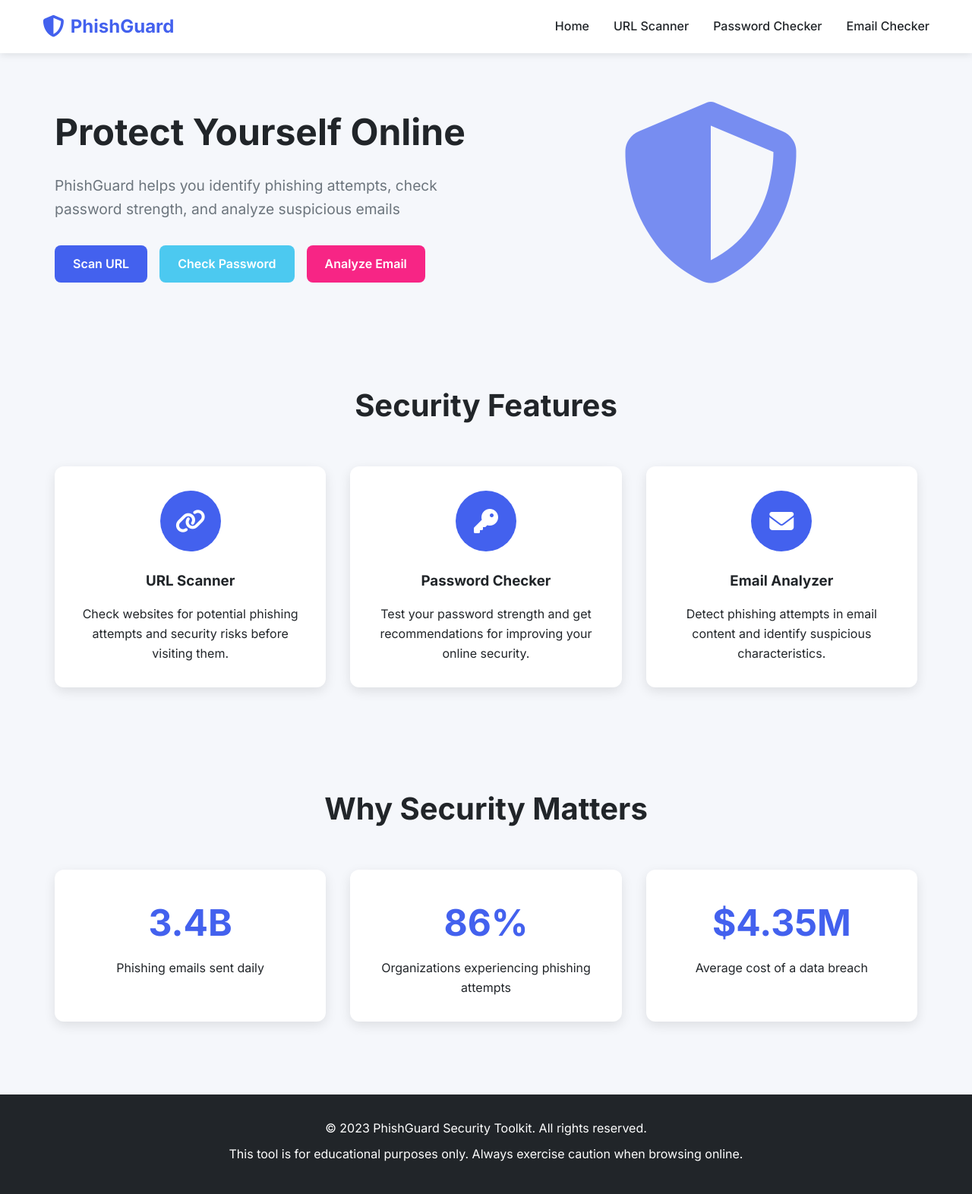
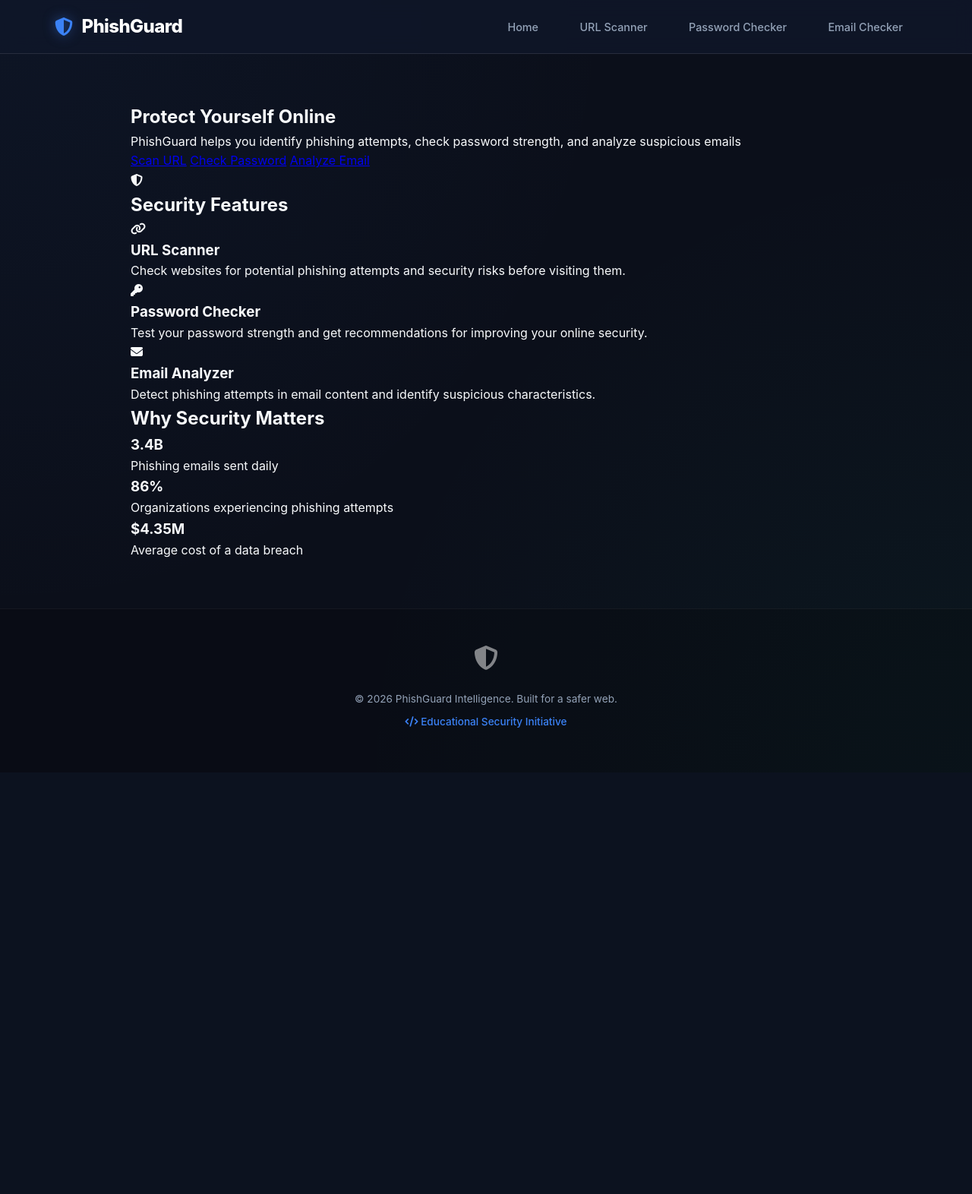
Before and after one commit to CreedHub6/Phishguard, a Django app: page / in a window 1280 px wide. Shown: the whole page at 76% size. After the commit the page ends 958 px from the top, so only its background shows below. Run offline with Django 4.2, Linux system fonts and the light colour scheme; data comes from the database, SQL or seed files in the repository.

Commit message:
Templates

```diff
--- a/templates/base.html
+++ b/templates/base.html
@@ -3,38 +3,190 @@
 <head>
     <meta charset="UTF-8">
     <meta name="viewport" content="width=device-width, initial-scale=1.0">
-    <title>PhishGuard - Security Toolkit</title>
+    <title>PhishGuard | Security Toolkit</title>
+
     <link rel="stylesheet" href="https://cdnjs.cloudflare.com/ajax/libs/font-awesome/6.4.0/css/all.min.css">
-    <link href="https://fonts.googleapis.com/css2?family=Inter:wght@300;400;500;600;700&display=swap" rel="stylesheet">
-    <link rel="stylesheet" href="/static/css/modern.css">
-    <link rel="stylesheet" href="/static/css/style.css">
+
+    <style>
+        :root {
+            --brand-primary: #3b82f6;
+            --brand-success: #10b981;
+            --brand-warning: #f59e0b;
+            --brand-danger: #ef4444;
+            --dark-bg: #0f172a;
+            --glass-bg: rgba(255, 255, 255, 0.03);
+            --text-light: #f8fafc;
+            --text-dim: #94a3b8;
+            --white: #ffffff;
+            --transition: all 0.3s cubic-bezier(0.4, 0, 0.2, 1);
+        }
+
+        * {
+            margin: 0;
+            padding: 0;
+            box-sizing: border-box;
+        }
+
+        body {
+            font-family: 'Inter', system-ui, -apple-system, sans-serif;
+            background-color: #0b0f1a;
+            background-image:
+                radial-gradient(circle at 0% 0%, rgba(59, 130, 246, 0.05) 0%, transparent 50%),
+                radial-gradient(circle at 100% 100%, rgba(16, 185, 129, 0.05) 0%, transparent 50%);
+            color: var(--text-light);
+            line-height: 1.6;
+            min-height: 100vh;
+            display: flex;
+            flex-direction: column;
+        }
+
+        /* --- MODERN NAVBAR --- */
+        .navbar {
+            background: rgba(15, 23, 42, 0.8);
+            backdrop-filter: blur(12px);
+            -webkit-backdrop-filter: blur(12px);
+            border-bottom: 1px solid rgba(255, 255, 255, 0.1);
+            padding: 1rem 0;
+            position: sticky;
+            top: 0;
+            z-index: 1000;
+        }
+
+        .nav-container {
+            max-width: 1200px;
+            margin: 0 auto;
+            display: flex;
+            justify-content: space-between;
+            align-items: center;
+            padding: 0 2rem;
+        }
+
+        .nav-logo {
+            display: flex;
+            align-items: center;
+            gap: 12px;
+            color: var(--white);
+            text-decoration: none;
+            font-size: 1.5rem;
+            font-weight: 800;
+            letter-spacing: -0.025em;
+        }
+
+        .nav-logo i {
+            color: var(--brand-primary);
+            filter: drop-shadow(0 0 8px rgba(59, 130, 246, 0.5));
+        }
+
+        .nav-menu {
+            display: flex;
+            list-style: none;
+            gap: 1rem;
+        }
+
+        .nav-link {
+            color: var(--text-dim);
+            text-decoration: none;
+            font-weight: 500;
+            font-size: 0.9rem;
+            padding: 0.6rem 1.2rem;
+            border-radius: 8px;
+            transition: var(--transition);
+        }
+
+        .nav-link:hover {
+            color: var(--white);
+            background: var(--glass-bg);
+        }
+
+        /* Active link styling - you can apply this class dynamically in your templates */
+        .nav-link.active {
+            color: var(--white);
+            background: rgba(59, 130, 246, 0.1);
+            border: 1px solid rgba(59, 130, 246, 0.2);
+        }
+
+        /* --- MAIN CONTENT AREA --- */
+        main {
+            flex: 1;
+            width: 100%;
+            max-width: 1000px;
+            margin: 0 auto;
+            padding: 4rem 2rem;
+        }
+
+        /* --- FOOTER --- */
+        .footer {
+            padding: 3rem 0;
+            border-top: 1px solid rgba(255, 255, 255, 0.05);
+            background: rgba(0, 0, 0, 0.2);
+        }
+
+        .footer-content {
+            max-width: 1200px;
+            margin: 0 auto;
+            text-align: center;
+            padding: 0 2rem;
+        }
+
+        .footer-content p {
+            color: var(--text-dim);
+            font-size: 0.85rem;
+            margin-bottom: 0.5rem;
+        }
+
+        .footer-logo {
+            margin-bottom: 1.5rem;
+            opacity: 0.5;
+            filter: grayscale(1);
+        }
+
+        /* --- MOBILE MENU --- */
+        .hamburger {
+            display: none;
+            cursor: pointer;
+            background: rgba(255, 255, 255, 0.05);
+            border: 1px solid rgba(255, 255, 255, 0.1);
+            color: var(--white);
+            padding: 0.5rem;
+            border-radius: 6px;
+        }
+
+        @media (max-width: 768px) {
+            .hamburger { display: block; }
+            .nav-menu {
+                display: none;
+                flex-direction: column;
+                position: absolute;
+                top: 100%;
+                left: 0;
+                width: 100%;
+                background: #0f172a;
+                padding: 1.5rem;
+                border-bottom: 1px solid rgba(255, 255, 255, 0.1);
+            }
+            .nav-menu.active { display: flex; }
+        }
+    </style>
 </head>
 <body>
+
     <nav class="navbar">
         <div class="nav-container">
-            <div class="nav-logo">
-                <i class="fas fa-shield-alt"></i>
+            <a href="{% url 'index' %}" class="nav-logo">
+                <i class="fas fa-shield-halved"></i>
                 <span>PhishGuard</span>
-            </div>
-            <ul class="nav-menu">
-                <li class="nav-item">
-                    <a href="{% url 'index' %}" class="nav-link">Home</a>
-                </li>
-                <li class="nav-item">
-                    <a href="{% url 'url_scanner' %}" class="nav-link">URL Scanner</a>
-                </li>
-                <li class="nav-item">
-                    <a href="{% url 'password_checker' %}" class="nav-link">Password Checker</a>
-                </li>
-                <li class="nav-item">
-                    <a href="{% url 'email_checker' %}" class="nav-link">Email Checker</a>
-                </li>
+            </a>
+
+            <button class="hamburger" id="nav-toggle">
+                <i class="fas fa-bars"></i>
+            </button>
+
+            <ul class="nav-menu" id="nav-menu">
+                <li><a href="{% url 'index' %}" class="nav-link">Home</a></li>
+                <li><a href="{% url 'url_scanner' %}" class="nav-link">URL Scanner</a></li>
+                <li><a href="{% url 'password_checker' %}" class="nav-link">Password Checker</a></li>
+                <li><a href="{% url 'email_checker' %}" class="nav-link">Email Checker</a></li>
             </ul>
-            <div class="hamburger">
-                <span class="bar"></span>
-                <span class="bar"></span>
-                <span class="bar"></span>
-            </div>
         </div>
     </nav>
 
@@ -45,11 +197,36 @@
 
     <footer class="footer">
         <div class="footer-content">
-            <p>&copy; 2023 PhishGuard Security Toolkit. All rights reserved.</p>
-            <p>This tool is for educational purposes only. Always exercise caution when browsing online.</p>
+            <div class="footer-logo">
+                <i class="fas fa-shield-halved fa-2x"></i>
+            </div>
+            <p>&copy; 2026 PhishGuard Intelligence. Built for a safer web.</p>
+            <p style="color: var(--brand-primary); font-weight: 500;">
+                <i class="fas fa-code"></i> Educational Security Initiative
+            </p>
         </div>
     </footer>
 
-    <script src="/static/js/main.js"></script>
+    <script>
+        // Simple Mobile Menu Toggle
+        const navToggle = document.getElementById('nav-toggle');
+        const navMenu = document.getElementById('nav-menu');
+
+        navToggle.addEventListener('click', () => {
+            navMenu.classList.toggle('active');
+            const icon = navToggle.querySelector('i');
+            icon.classList.toggle('fa-bars');
+            icon.classList.toggle('fa-xmark');
+        });
+
+        // Close menu on click outside
+        document.addEventListener('click', (e) => {
+            if (!navToggle.contains(e.target) && !navMenu.contains(e.target)) {
+                navMenu.classList.remove('active');
+                navToggle.querySelector('i').classList.add('fa-bars');
+                navToggle.querySelector('i').classList.remove('fa-xmark');
+            }
+        });
+    </script>
 </body>
 </html>
```
